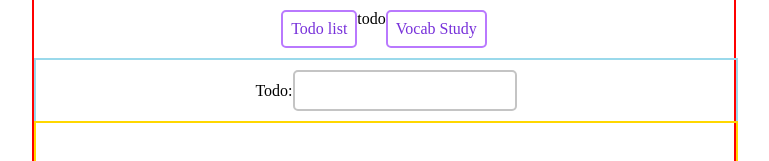
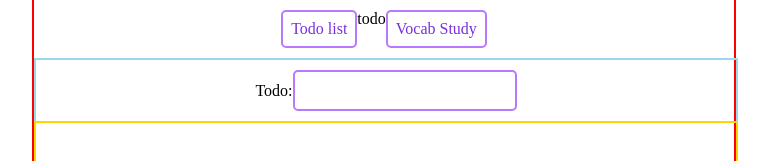
Before and after one commit to ejPark43/react-components, a React (Vite) app: page / in a window 1280 px wide. Shown: the part 180-341 px from the top of the page, without its empty margins (256-1025 px from the left). Built offline with nearby package versions, Linux system fonts and the light colour scheme.

Commit message:
style: todo 입력창 색상 변경

```diff
--- a/src/components/Todo.jsx
+++ b/src/components/Todo.jsx
@@ -251,7 +251,7 @@ const WriteTodo = styled.div`
   padding-bottom: 10px;
 `;
 const InputTodo = styled.input`
-  border: 2px solid ${theme.colors.demi_gray};
+  border: 2px solid ${theme.colors.secondary};
   outline: none;
   border-radius: 5px;
   /* height: 30px; */
@@ -259,7 +259,7 @@ const InputTodo = styled.input`
   width: 200px;
   font-size: 15px;
   &:focus {
-    border: 2px solid #9c9ec1;
+    border: 2px solid ${theme.colors.primary};
   }
 `;
 // const SetTodoBtn = styled.div`
```
